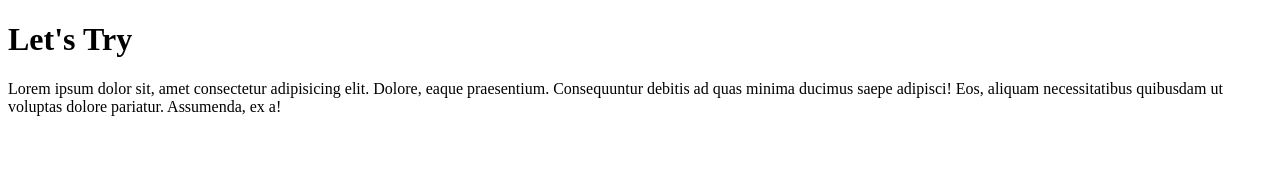
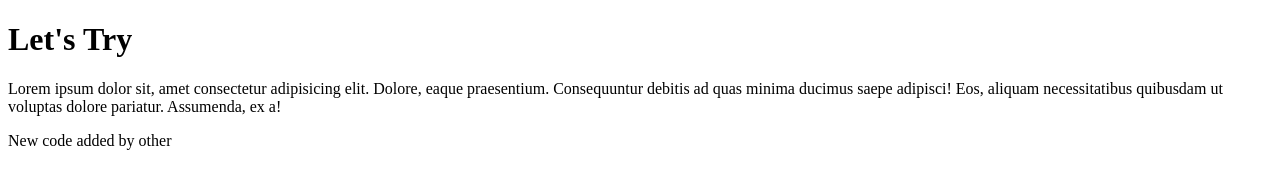
Before and after one commit to nasiruddin06/sampleone, a plain HTML site: page index.html in a window 1280 px wide. Drawn offline with Linux system fonts and the light colour scheme.

Commit message:
Update index.html

```diff
--- a/index.html
+++ b/index.html
@@ -9,5 +9,6 @@
 <body>
     <h1>Let's Try</h1>
     <p>Lorem ipsum dolor sit, amet consectetur adipisicing elit. Dolore, eaque praesentium. Consequuntur debitis ad quas minima ducimus saepe adipisci! Eos, aliquam necessitatibus quibusdam ut voluptas dolore pariatur. Assumenda, ex a!</p>
+    <p>New code added by other </p>
 </body>
 </html>
```
